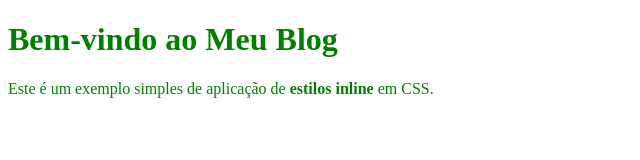
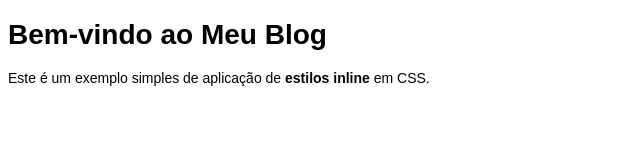
Before and after one commit to blue-Unknown/laboratorio-front-end, a plain HTML site: page desafio-css-externo/index.html in a window 1280 px wide. Shown: the whole page, without its empty margins (0-640 px from the left). Drawn offline with Linux system fonts and the light colour scheme.

Commit message:
Update styles.css

```diff
--- a/desafio-css-externo/styles.css
+++ b/desafio-css-externo/styles.css
@@ -1,3 +1,4 @@
 body {
-  color: green;
+  font-family: Arial, sans-serif;
+  font-size: 14px
 }
```
